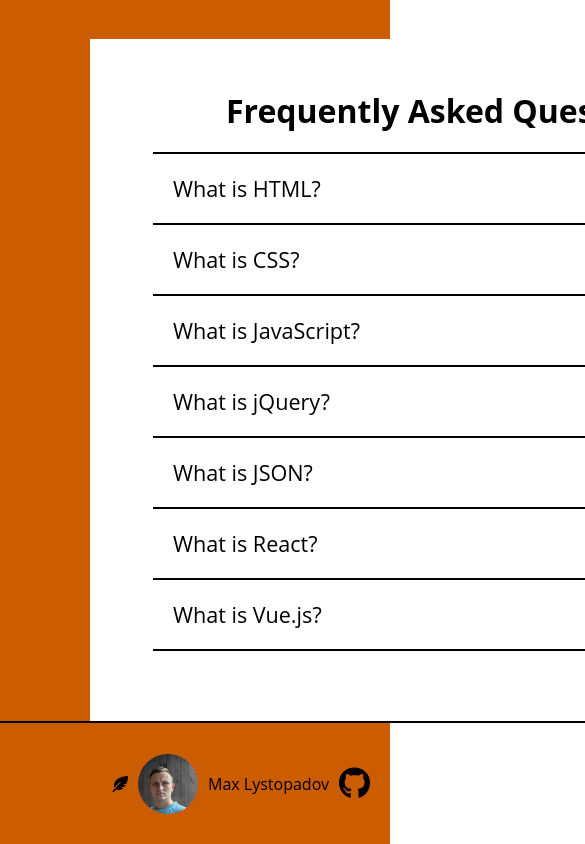
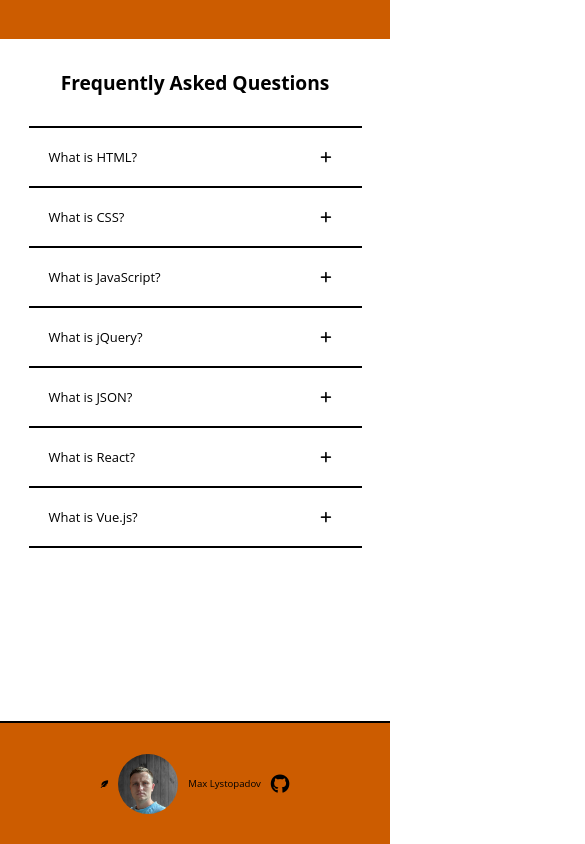
Before and after one commit to senior-listik/itea-js-task-16, a plain HTML site: page index.html in a window 390 px wide. Shown: the top 844 px of the page, 585 px wide, since content can reach past the window. Drawn offline with Linux system fonts and the light colour scheme.

Commit message:
change styles

```diff
--- a/scss/style.scss
+++ b/scss/style.scss
@@ -1,11 +1,26 @@
 // null styles
 *,*{margin: 0;padding: 0;box-sizing: border-box;}
-html, body{width: 100%; height: 100%;}
+html, body{width: 100%; height: 100%; font-size: 1rem;
+    @media(min-width: 1441px) {
+            font-size: 1.25rem;
+        }
+    // @media(max-width: px) {
+    //     font-size: 1rem;
+    // }
+    @media(max-width: 601px) {
+            font-size: 0.8rem;
+        }
+
+        @media(max-width: 425px) {
+            font-size: 0.6rem;
+        }
+}
 ul, li{list-style: none;}
 a{text-decoration: none;color:inherit;}
 body{
     font-family: 'Open Sans', serif;
-    font-size: 1rem; color: black
+    font-size: 0.8rem;
+    color: black
 }
 
 $main-bg: rgb(204, 92, 0);
@@ -22,9 +37,9 @@
 //         width: 1200px;
 //     }
 // }
-// @media(max-width: 1025px) {
+// @media only screen and (max-width: 1025px) {
 //     .container {
-//             min-width: 600px;
+//             width: 600px;
 //         }
 // }
 
@@ -46,14 +61,28 @@
     &::-webkit-scrollbar {
             width: 0;
     }
+    @media(max-width: 1025px) {
+        width: 600px;
+}
+    @media(max-width: 601px) {
+        width: 425px;
+    }
+    @media(max-width: 425px) {
+        width: 100%;
+    }
+
 }
  .title {
      text-align: center;
-     margin: 20px;
+     margin: 20px 20px 30px;
      text-transform: capitalize;
+     font-size: 2rem;
  }
 .accordion {
-
+    @media(max-width: 425px) {
+            width: 100%;
+            padding: 10px 10px 30px;
+        }
     width: 80%;
     min-height: 100%;
     margin: 0 auto;
@@ -61,12 +90,12 @@
     padding: 30px 30px 50px;
 
     &_text {
-    margin: 0 auto;
+        margin: 0 auto;
         width: 90%;
-        height: 200px;
+        height: 12.5rem;
         background: $items-bg;
         text-align: justify;
-        padding: 20px;
+        padding: 1.25rem;
         transition: 0.5s;
         font-size: 1rem;
     }
@@ -108,14 +137,15 @@
     padding: 30px 0;
     background: $main-bg;
     display: flex;
-    // justify-content: center;
-    // align-items: center;
     &__container {
-        width: 1000px;
+        width: 80%;
         margin: 0 auto;
         display: flex;
         align-items: center;
         justify-content: end;
+        @media(max-width: 601px) {
+                justify-content: center;
+            }
         gap: 10px;
         padding: 0 20px;
         img{
@@ -141,7 +171,9 @@
             }
     }
 
-    &__name {}
+    &__name {
+        font-size: 1rem;
+    }
 
     &__icon {
         .fa-github {
```
Also changed, not shown: css/style.css.
